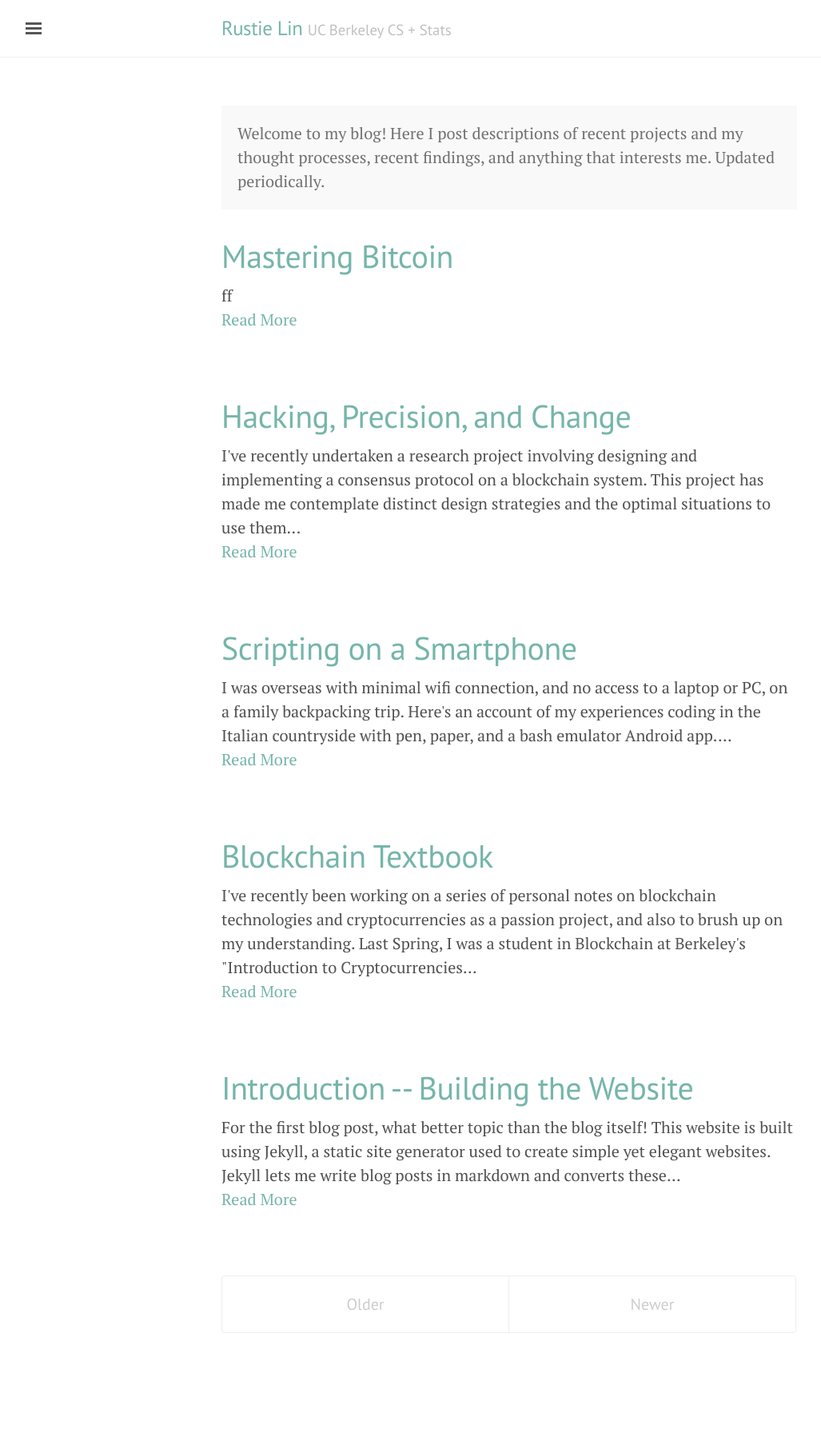
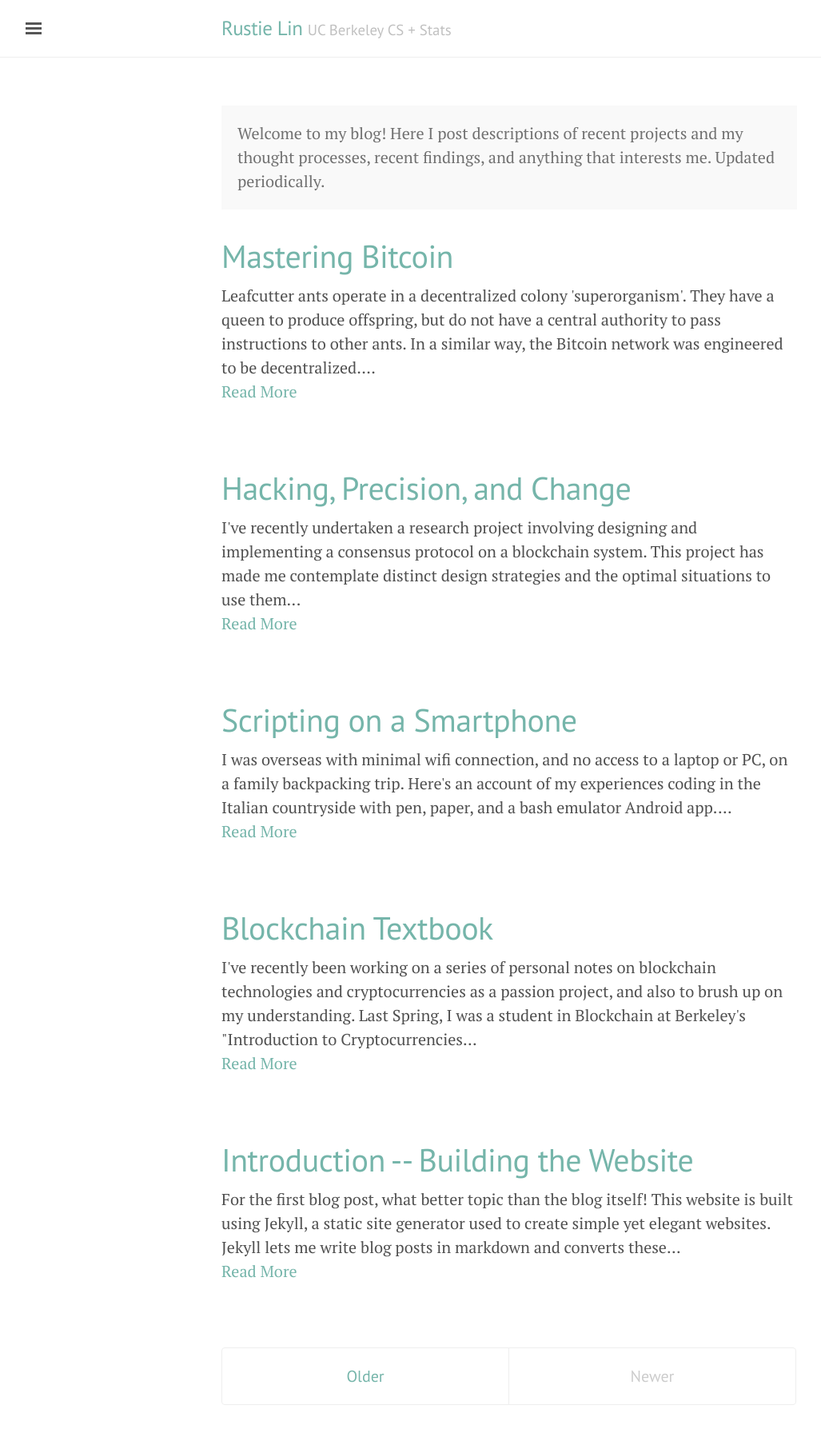
Before and after one commit to rustielin/rustielin.github.io, a Jekyll site: the page built from blog/index.html, in a window 1280 px wide. Shown: the whole page at 80% size, without its empty margins (3-1030 px from the left). Built offline with Jekyll 4.4.1, drawn with Linux system fonts in a browser that asks for light colours; the list of posts is cut into pages by our own code; before the commit the page ends 1727 px from its top, so only the background shows below that.

Commit message:
mastering bitcoin descriiption

```diff
--- a/_posts/2017-7-3-summer_reading.md
+++ b/_posts/2017-7-3-summer_reading.md
@@ -1,7 +1,9 @@
 ---
 layout: post
 title: Mastering Bitcoin
-headline: ff
+headline: Leafcutter ants operate in a decentralized colony 'superorganism'. They have a queen to produce offspring, but do not
+          have a central authority to pass instructions to other ants. In a similar way, the Bitcoin network was engineered to
+          be decentralized.
 ---
 
 <p class="message">
```
Also changed, not shown: blog/index.html (renamed from blog.html, +7 -5 lines).
